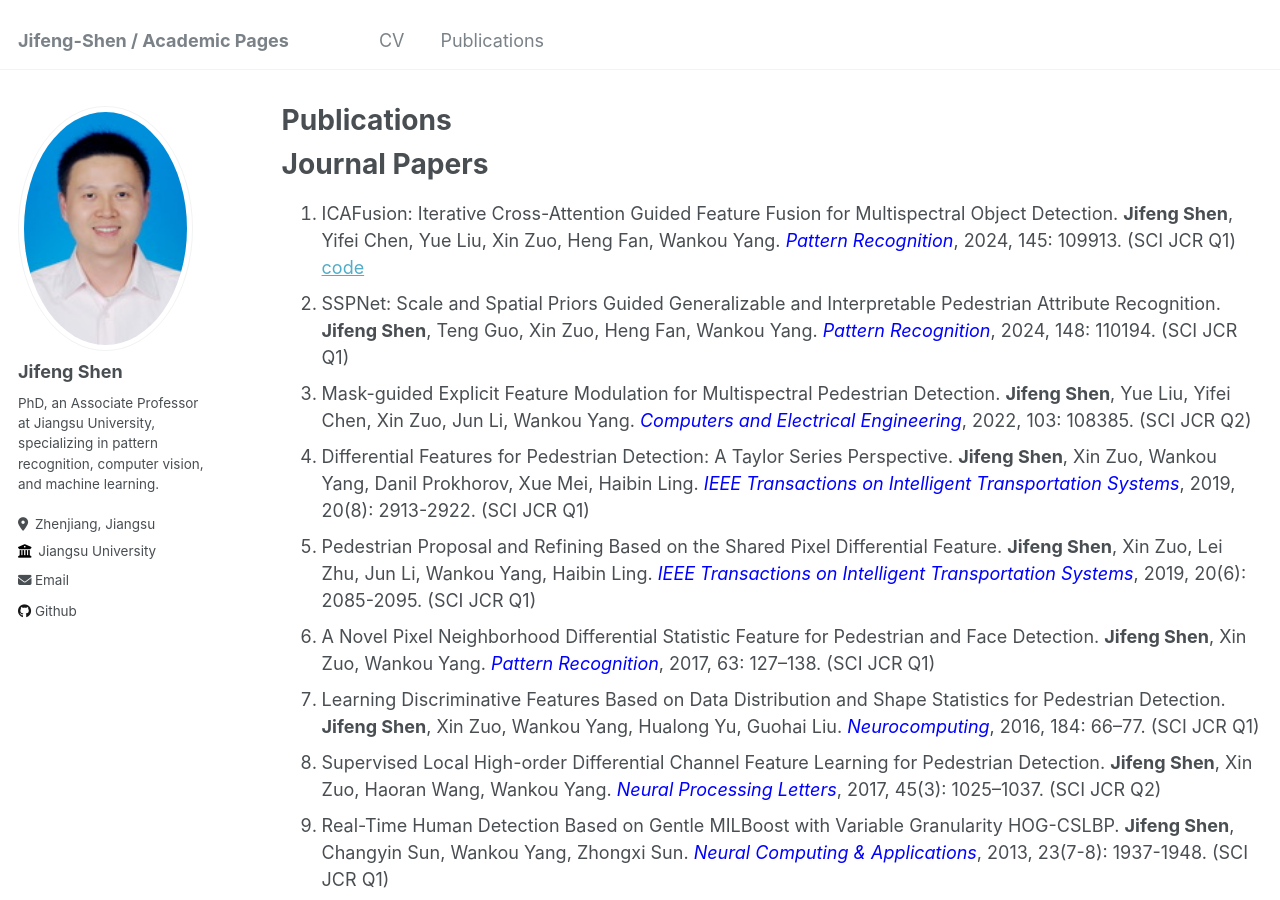
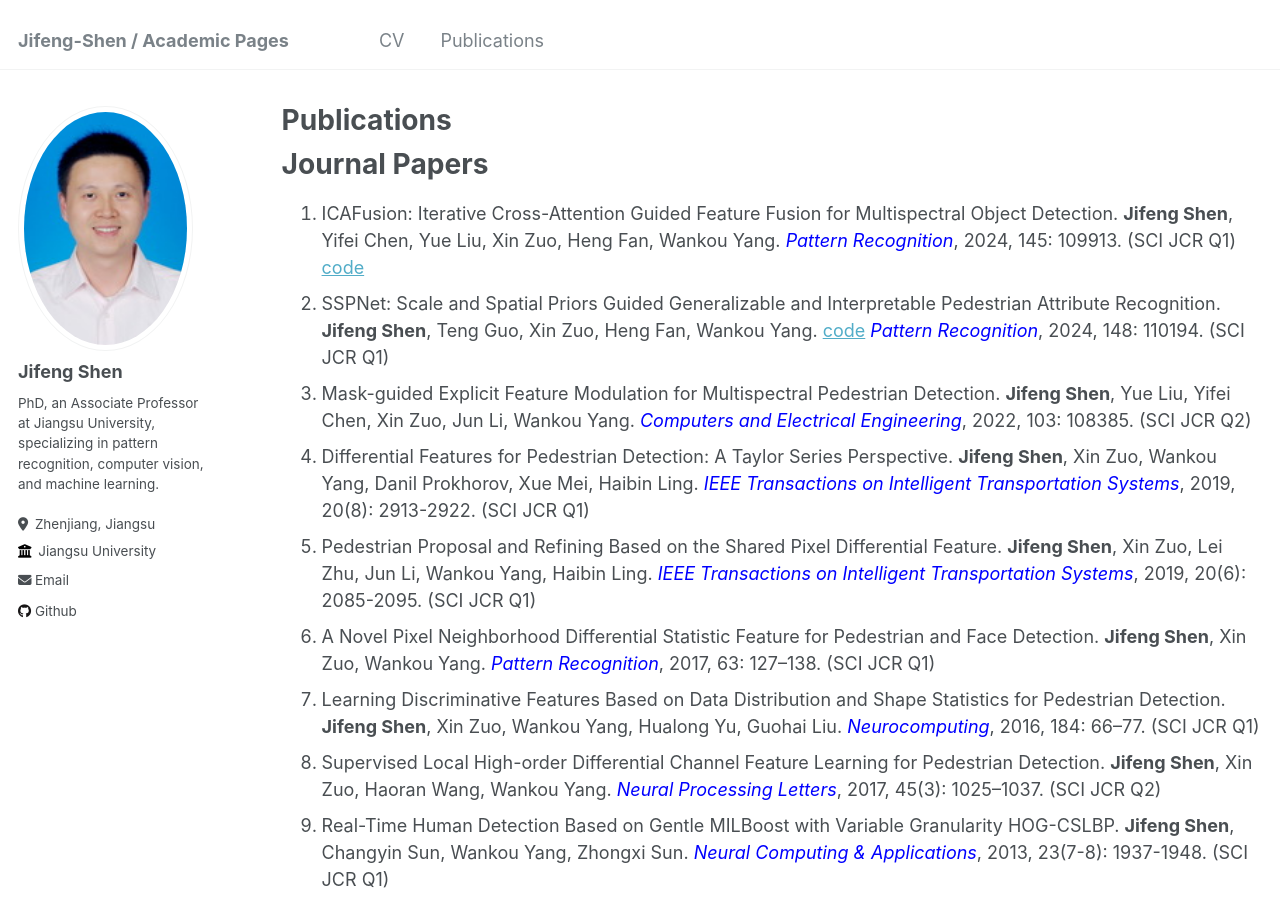
Before and after one commit to jifeng-shen/jifeng-shen.github.io, a Jekyll site: the page built from _pages/publications.md, in a window 1280 px wide and 900 px high. Built offline with Jekyll 4.4.1, drawn with Linux system fonts in a browser that asks for light colours.

Commit message:
Update publications.md

```diff
--- a/_pages/publications.md
+++ b/_pages/publications.md
@@ -11,7 +11,7 @@ author_profile: true
    **Jifeng Shen**, Yifei Chen, Yue Liu, Xin Zuo, Heng Fan, Wankou Yang.
    *<font color="blue">Pattern Recognition</font>*, 2024, 145: 109913. (SCI JCR Q1) [code](https://github.com/chanchanchan97/ICAFusion)
 2. SSPNet: Scale and Spatial Priors Guided Generalizable and Interpretable Pedestrian Attribute Recognition.
-   **Jifeng Shen**, Teng Guo, Xin Zuo, Heng Fan, Wankou Yang.
+   **Jifeng Shen**, Teng Guo, Xin Zuo, Heng Fan, Wankou Yang. [code](https://github.com/guotengg/SSPNet)
    *<font color="blue">Pattern Recognition</font>*, 2024, 148: 110194. (SCI JCR Q1)
 3. Mask-guided Explicit Feature Modulation for Multispectral Pedestrian Detection.
    **Jifeng Shen**, Yue Liu, Yifei Chen, Xin Zuo, Jun Li, Wankou Yang.
```
